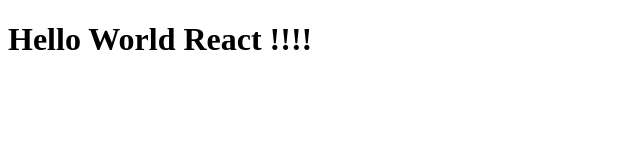
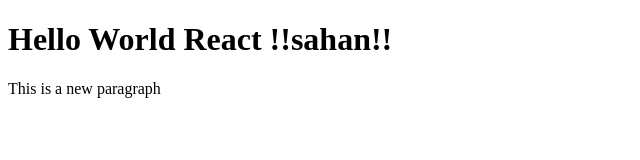
Before and after one commit to cybercatns/react, a React app in the folder my-app/: page / in a window 1280 px wide. Shown: the whole page, without its empty margins (0-640 px from the left). Built offline with nearby package versions, Linux system fonts and the light colour scheme.

Commit message:
hello world

```diff
--- a/my-app/public/index.html
+++ b/my-app/public/index.html
@@ -9,6 +9,7 @@
 
   <body>
     <div id="root"></div>
+    <div id="home"></div>
   </body>
 
 </html>
--- a/my-app/src/index.js
+++ b/my-app/src/index.js
@@ -1,7 +1,12 @@
 import React from 'react';
 import ReactDOM from 'react-dom';
 
+var myName = "sahan";
+
 ReactDOM.render(
-  <h1>Hello World React !!!!</h1>,
+  <div>
+    <h1>Hello World React !!{myName}!!</h1>
+    <p>This is a new paragraph</p>
+  </div>,
   document.getElementById("root"),
 )
```
